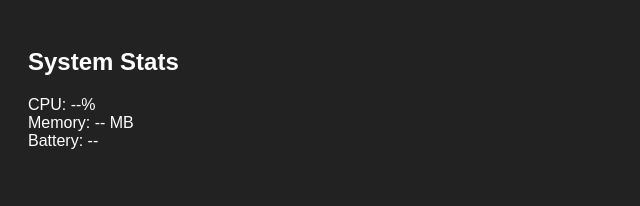
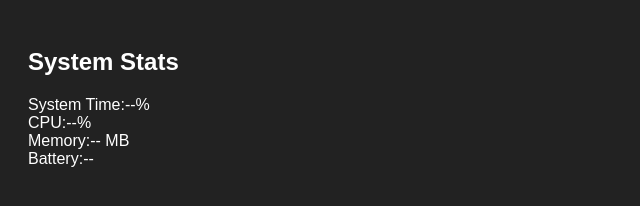
Before and after one commit to MortrixDev/SystemMonitor, a plain HTML site: page src/wwwroot/index.html in a window 1280 px wide. Shown: the whole page, without its empty margins (0-640 px from the left). Drawn offline with Linux system fonts and the light colour scheme; no server answers.

Commit message:
Added system time stat in html

```diff
--- a/src/wwwroot/index.html
+++ b/src/wwwroot/index.html
@@ -36,7 +36,8 @@
 
 <body>
   <h2>System Stats</h2>
-  <div class="stat"><span class="label">CPU:</span> <span id="cpu">--</span>%</div>
-  <div class="stat"><span class="label">Memory:</span> <span id="mem">--</span> MB</div>
-  <div class="stat"><span class="label">Battery:</span> <span id="batt">--</span></div>
+  <div class="stat"><span class="label">System Time:</span><span id="time">--</span>%</div>
+  <div class="stat"><span class="label">CPU:</span><span id="cpu">--</span>%</div>
+  <div class="stat"><span class="label">Memory:</span><span id="mem">--</span> MB</div>
+  <div class="stat"><span class="label">Battery:</span><span id="batt">--</span></div>
 </body>
```
